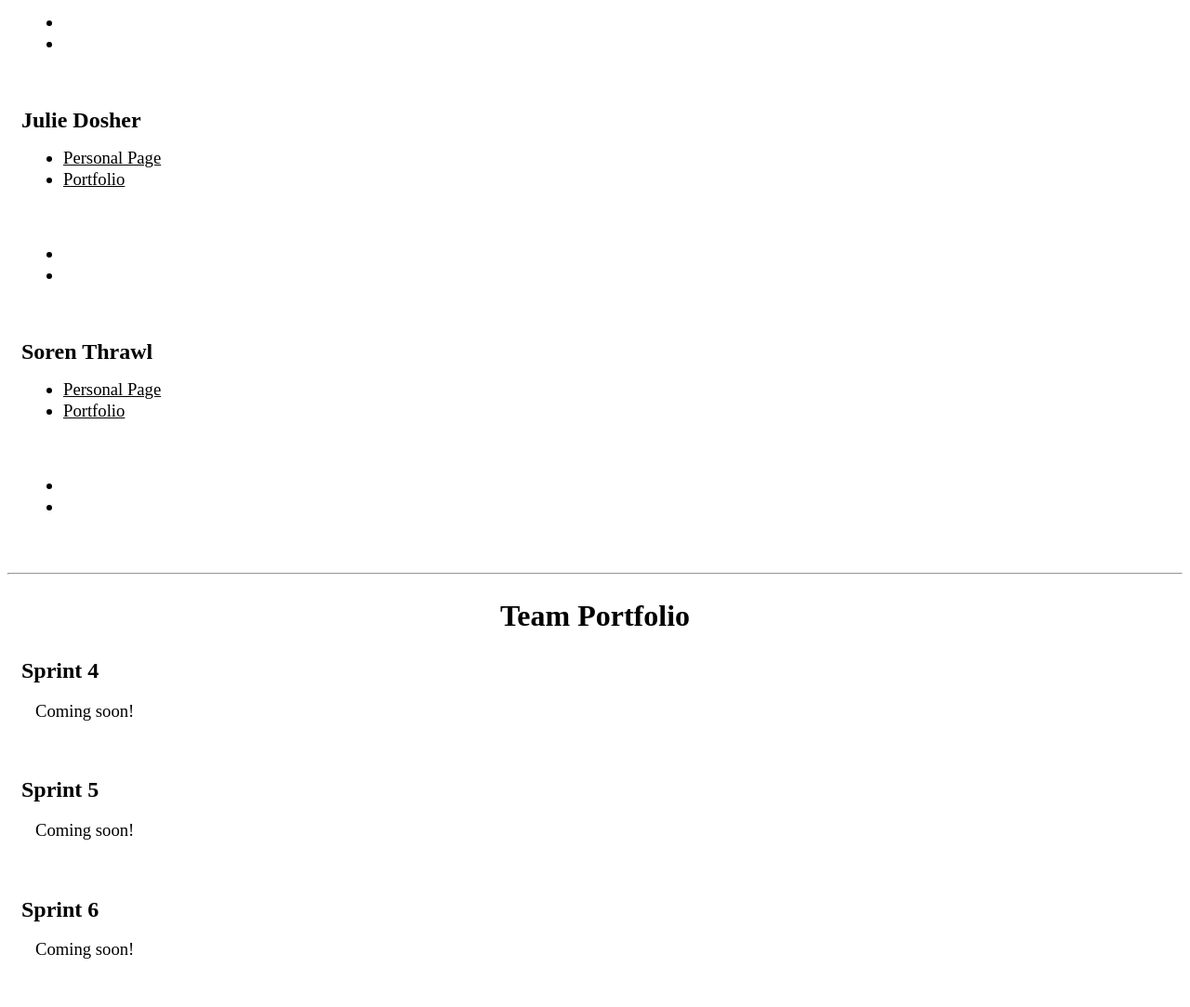
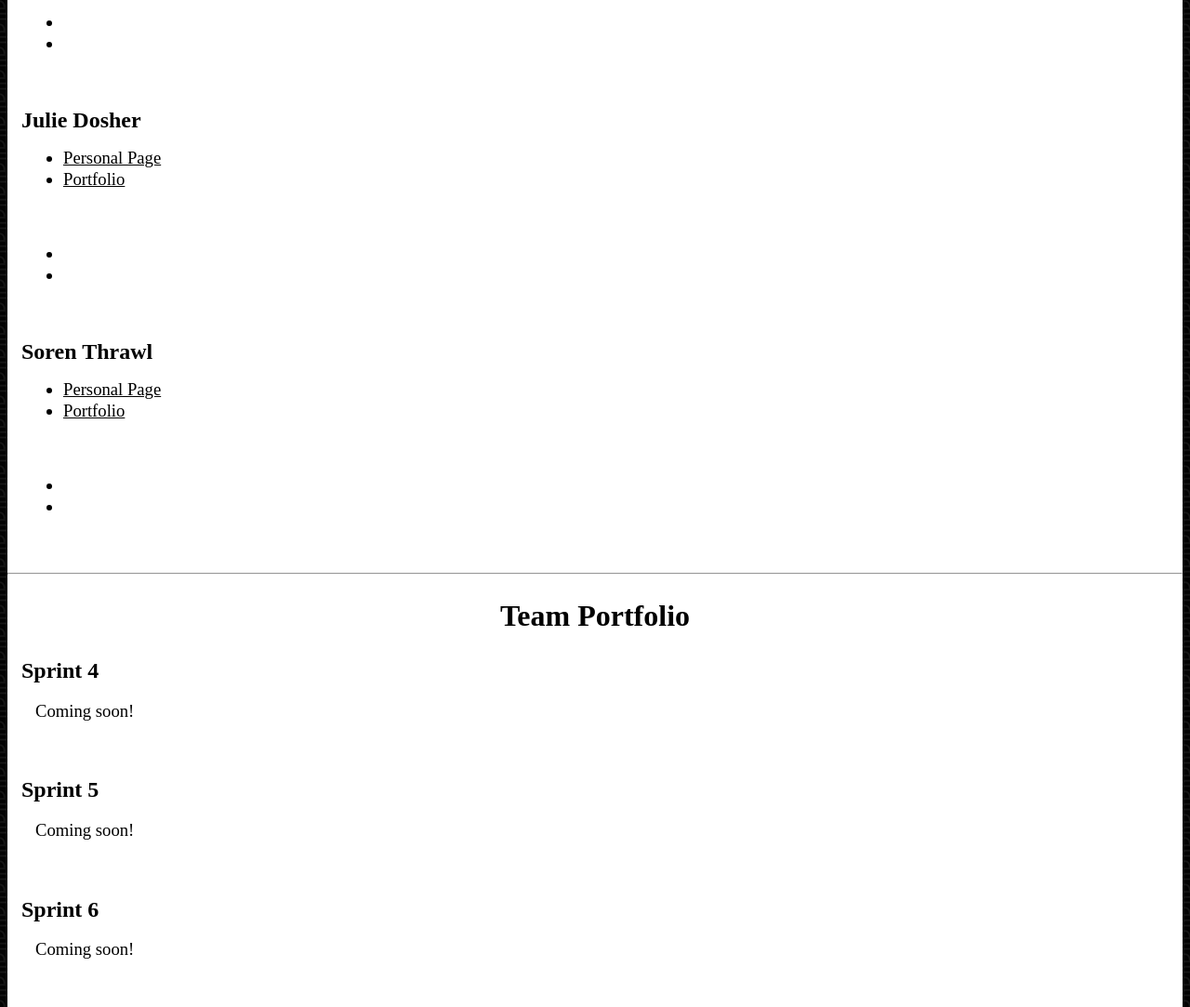
Before and after one commit to JustEnough-WebApp/GettingToKnowEachOther_Teams, a website: page static/index.html in a window 1280 px wide. Shown: the part 692-1775 px from the top of the page at 93% size. Drawn offline with Linux system fonts and the light colour scheme.

Commit message:
added background image

```diff
--- a/static/index.html
+++ b/static/index.html
@@ -40,8 +40,8 @@
 
 
         <br><br>
-        <hr>
         <section id="Members"> <!-- Section that lists all members of the scrum team -->
+            <hr>
             <h2>Members</h2>
 
             <h3><!-- Alex --></h3>
@@ -81,12 +81,13 @@
                 <li><a></a></li> <!-- Individual Getting to know each other -->
                 <li><a></a></li> <!-- Individual Portfolio -->
             </ul>
+            <br>
         </section>
 
 
-        <br><br>
-        <hr>
         <section id="Portfolio"> <!-- Section that serves as Portfolio of Team Projects -->
+            <br>
+            <hr>
             <h2>Team Portfolio</h2>
             <h3>Sprint 4</h3>
             <p>Coming soon!</p>
@@ -106,7 +107,10 @@
             <br>
             <h3>Sprint 8</h3>
             <p>Coming soon!</p>
+
+            <br><br>
         </section>
+        <br><br>
 
     </body>
 </html>
--- a/static/style.css
+++ b/static/style.css
@@ -1,5 +1,6 @@
 a {color: black;}
-h1 {font-size: 32pt; text-align: center;}
+body {background-image: url('./images/background.webp');}
+h1 {color:white; font-size: 32pt; text-align: center;}
 h2 {font-size: 24pt; text-align: center;}
 h3 {font-size: 18pt; margin-left: 15px; margin-bottom: 0px;}
 li {font-size: 14pt; margin-left: 20px; margin-bottom: 1px;}
@@ -10,6 +11,14 @@ p {font-size: 14pt; margin-left: 30px;}
     height: 100vh;
 }
 
+#Members {
+    background-color: white;
+}
+
+#Portfolio {
+    background-color: white;
+}
+
 
 .center {
     display: block;
```
Also changed, not shown: README.md, static/images/background.webp (added), 3 other files.
